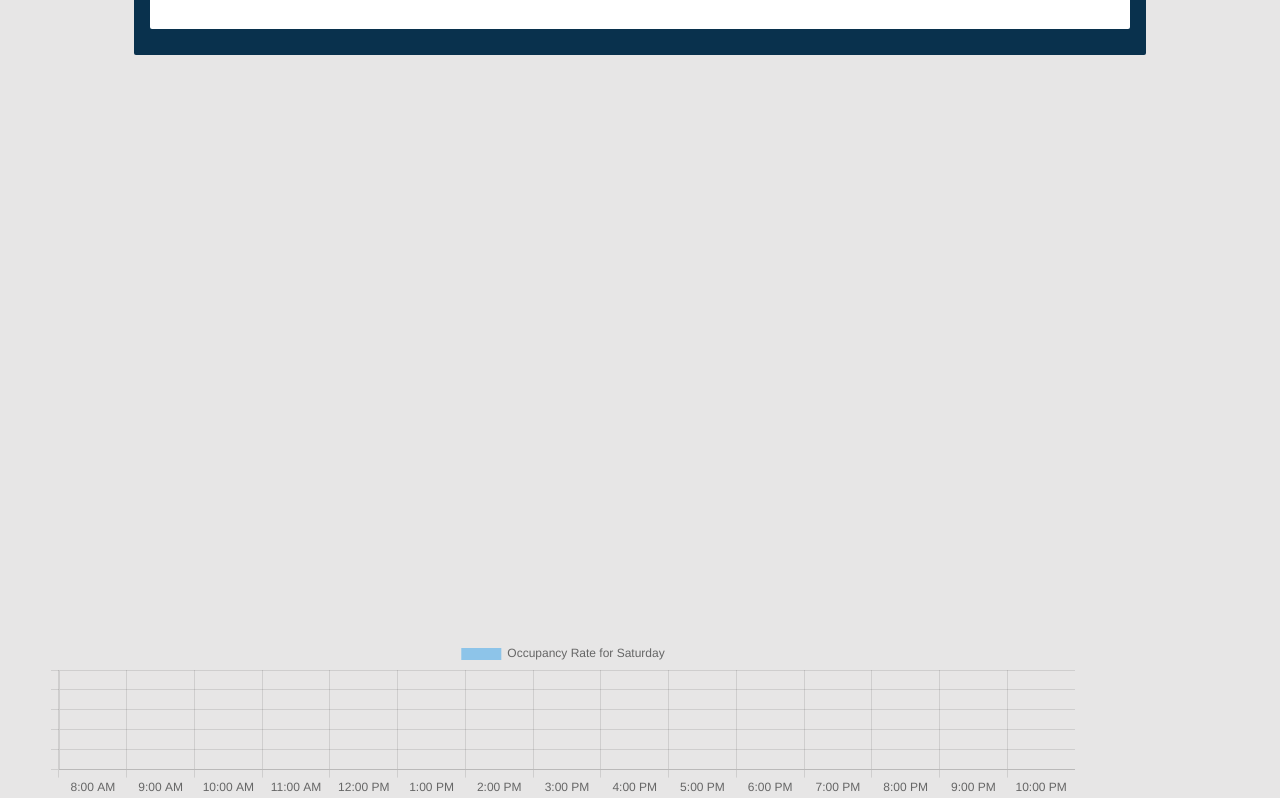
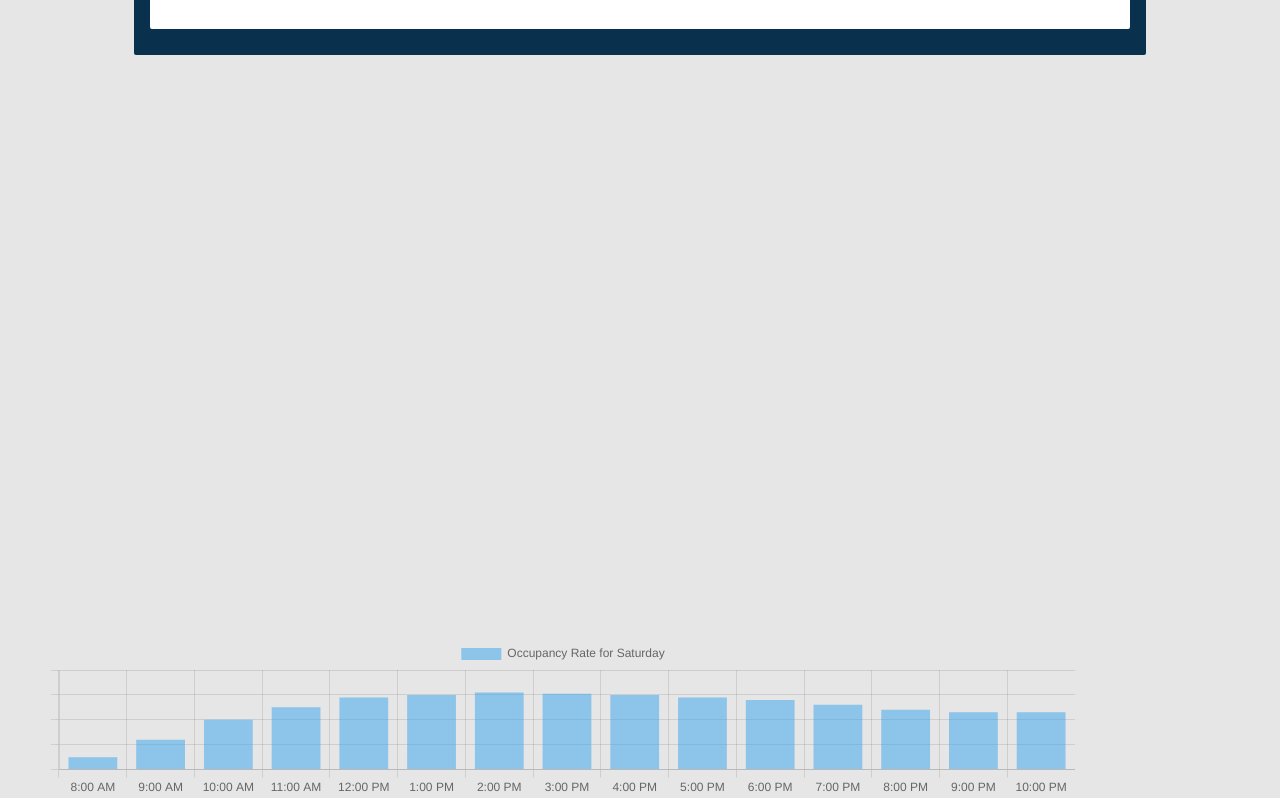
Before and after one commit to NathanK29/UARec-Congestion-Project, a React (Vite) app in the folder Frontend/: page / in a window 1280 px wide. Shown: the part 468-1266 px from the top of the page. Built offline with nearby package versions, Linux system fonts and the light colour scheme.

Commit message:
Full graph functionality, still need to add description and UI changes

```diff
--- a/Frontend/src/OccupancyGraph.jsx
+++ b/Frontend/src/OccupancyGraph.jsx
@@ -1,7 +1,7 @@
 import React, { useState } from "react";
 import { Bar } from "react-chartjs-2";
 import { Chart as ChartJS, CategoryScale, LinearScale, BarElement, Title, Tooltip, Legend } from "chart.js";
-import './OccupancyGraph.css';
+import "./OccupancyGraph.css";
 
 ChartJS.register(CategoryScale, LinearScale, BarElement, Title, Tooltip, Legend);
 
@@ -14,7 +14,7 @@ const hoursByDay = {
   Thursday: { start: 6, end: 24 },
   Friday: { start: 6, end: 23 },
   Saturday: { start: 8, end: 23 },
-  Sunday: { start: 8, end: 24 }
+  Sunday: { start: 8, end: 24 },
 };
 
 const OccupancyGraph = () => {
@@ -27,7 +27,7 @@ const createLabels = (start, end) => {
     return Array.from({ length: end - start }, (_, i) => {
       const hour = start + i;
       const hour12 = hour % 12 === 0 ? 12 : hour % 12; // Convert 0 to 12 for 12-hour format
-    const amPm = hour < 12 ? 'AM' : 'PM'; // Determine AM/PM based on 24-hour time
+      const amPm = hour < 12 ? "AM" : "PM"; // Determine AM/PM based on 24-hour time
       return `${hour12}:00 ${amPm}`; // Format the string
     });
   };
@@ -38,9 +38,9 @@ const createLabels = (start, end) => {
     Tuesday: [0.6, 0.2, 0.05, 0.05, 0.05, 0.2, 0.5, 1, 1.5, 2.2, 2.6, 3.2, 3.5, 3.7, 3.7, 3.4, 3.2, 2.5],
     Wednesday: [0.6, 0.2, 0.05, 0.05, 0.05, 0.2, 0.5, 0.8, 1.5, 1.8, 2.4, 2.7, 3.15, 3.2, 3.2, 3, 2.5, 1.5],
     Thursday: [0.5, 0.2, 0.05, 0.05, 0.2, 0.5, 0.6, 0.8, 1.3, 1.6, 2.1, 2.4, 2.7, 3.1, 3.2, 3.55, 3.65, 3.55],
-    Friday: [0.5 ],
-    Saturday: [],
-    Sunday: [],
+    Friday: [0.5, 0.2, 0.05, 0.2, 0.3, 0.6, 1, 1.5, 2.1, 2.5, 3, 3.3, 3.4, 3.3, 2.9, 2.3, 1.5],
+    Saturday: [0.5, 1.2, 2, 2.5, 2.9, 3, 3.1, 3.05, 3, 2.9, 2.8, 2.6, 2.4, 2.3, 2.3],
+    Sunday: [0.3, 1.2, 1.9, 2.5, 2.9, 3, 3.1, 3, 2.9, 2.8, 2.7, 2.6, 2.4, 2.3, 2.25],
   };
 
   const labels = createLabels(hoursByDay[selectedDay].start, hoursByDay[selectedDay].end);
@@ -62,18 +62,38 @@ const createLabels = (start, end) => {
       y: {
         beginAtZero: true,
         ticks: {
-          display: false
+          display: false,
         },
         grid: {
           drawBorder: true,
           //display: false
-        }
+        },
       },
       x: {
         grid: {
           //display: false
+        },
+      },
+    },
+    plugins: {
+      tooltip: {
+        enabled: true,
+        callbacks: {
+          label: function (context) {
+            const value = context.raw;
+            if (value >= 0 && value <= 2.0) {
+              return `Usually not too busy`;
+            } else if (value > 2.0 && value <= 3) {
+              return `Moderately busy ${value}`;
+            } else {
+              return `Very busy`;
             }
-      }
+          },
+        },
+      },
+      legend: {
+        display: true,
+      },
     },
     responsive: true,
     maintainAspectRatio: false,
@@ -81,9 +101,11 @@ const createLabels = (start, end) => {
 
   return (
     <div>
-      <select className="selector" value={selectedDay} onChange={e => setSelectedDay(e.target.value)}>
-        {days.map(day => (
-          <option key={day} value={day}>{day}</option>
+      <select className="selector" value={selectedDay} onChange={(e) => setSelectedDay(e.target.value)}>
+        {days.map((day) => (
+          <option key={day} value={day}>
+            {day}
+          </option>
         ))}
       </select>
       <div className="graph-container">
@@ -93,4 +115,6 @@ const createLabels = (start, end) => {
   );
 };
 
+console.log(ChartJS.version);
+
 export default OccupancyGraph;
```
Also changed, not shown: Frontend/requirements.txt (deleted), 1 other file (tests, documents, lock files or other folders). Lines whose indentation alone changed are shown as unchanged.
